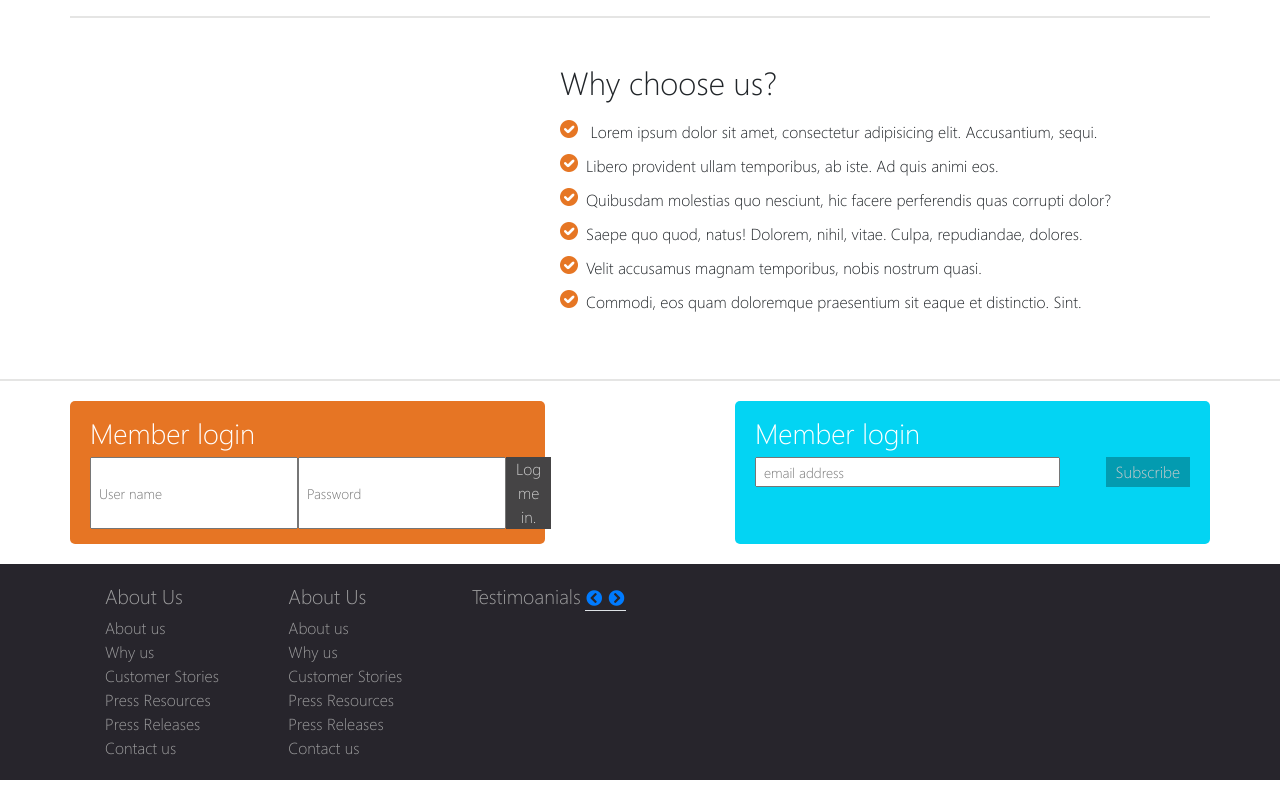
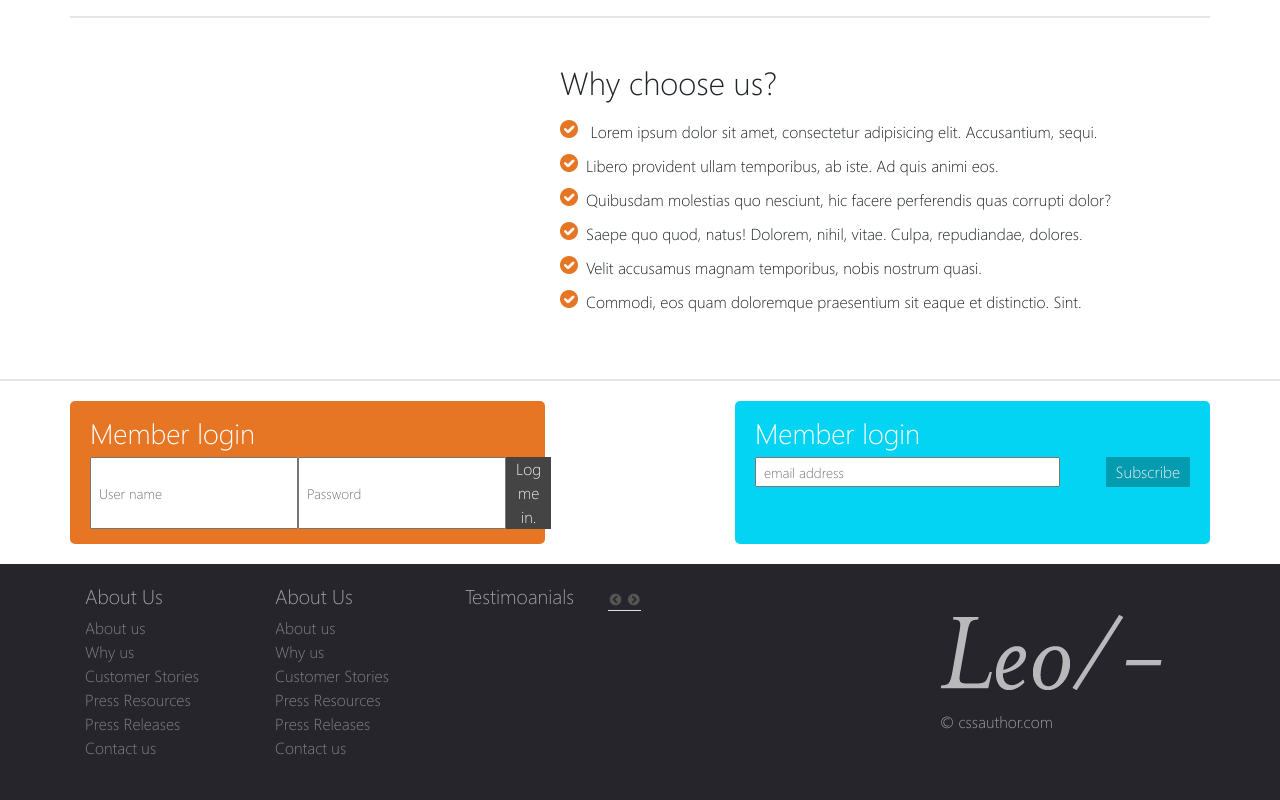
Before and after one commit to VashSasha/Bootstrap-Website-2-.v1, a plain HTML site: page index.html in a window 1280 px wide. Shown: the part 1304-2104 px from the top of the page. Drawn offline with nearby package versions, Linux system fonts and the light colour scheme.

Commit message:
The final one

```diff
--- a/css/main.css
+++ b/css/main.css
@@ -77,6 +77,17 @@ nav .logo{
 	color: #fff;
 	box-shadow: 0 0 5px #000;
 	font-size: 16px;
+	transition: all 0.3s;
+	text-decoration: none;
+	cursor: pointer;
+}
+
+
+.btn-green:hover,
+.log-btn:hover,
+.sub-btn:hover{
+	box-shadow: 0 0 5px #fff;
+	transform: scale(1.1)
 }
 
 .tabs{
@@ -177,14 +188,16 @@ input::placeholder{
 	padding: 0 5px;
 }
 button{
-	color: #ccc;
+	color: #eee;
 	border: none;
 	padding: 0 10px;
 	cursor: pointer;
+	transition: all 0.3s;
 }
 .log-btn{
 	background-color: #454445;
 }
+
 
 .sub-btn{
 	background-color: #039BB0;
@@ -201,7 +214,7 @@ footer{
 }
 
 .footer-caption{
-	padding: 20px;
+	padding: 20px 0 40px;
 }
 
 .footer-content{
@@ -212,6 +225,7 @@ footer{
 	list-style-type: none;
 	padding: 0;
 	margin: 0;
+	color: #818181;
 }
 
 .footer-tabs h5,
@@ -223,6 +237,9 @@ footer{
 .footer-tabs ul li a{
 	padding: 0;
 	background-color: transparent;
+	border: none;
+	color: #535653;
+	font-size: 12px;
 }
 
 .footer-tabs .tab-content>.active{
@@ -231,4 +248,17 @@ footer{
 
 .footer-tabs .tab-pane{
 	padding:  0;
+	color: #818181;
 }
+.footer-tabs .nav-tabs .nav-link.active{
+	border-radius: 0;
+	background-color: transparent;
+	border: none;
+}
+.footer-tabs .nav-tabs{
+	margin-left: 30px;
+}
+
+footer img{
+	padding: 20px 0;
+}
--- a/index.html
+++ b/index.html
@@ -217,22 +217,26 @@
 					<li>Contact us</li>
 				</ul>
 			</div>
-			<div class="col-4 footer-tabs">
+			<div class="col-5 footer-tabs">
 				<h5>Testimoanials</h5>
 				<ul class="nav nav-tabs" id="myTab" role="tablist">
 				  <li class="nav-item" role="presentation">
-					<a class="nav-link" id="profile-tab" data-toggle="tab" href="#profile" role="tab" aria-controls="profile" aria-selected="false"><i class="fas fa-chevron-circle-left"></i></a>
+					<a class="nav-link " id="profile-tab" data-toggle="tab" href="#profile" role="tab" aria-controls="profile" aria-selected="true"><i class="fas fa-chevron-circle-left"></i></a>
 				  </li>
 				  <li class="nav-item" role="presentation">
 					<a class="nav-link" id="contact-tab" data-toggle="tab" href="#contact" role="tab" aria-controls="contact" aria-selected="false"><i class="fas fa-chevron-circle-right"></i></a>
 				  </li>
 				</ul>
 				<div class="tab-content" id="myTabContent">
-				  <div class="tab-pane fade" id="profile" role="tabpanel" aria-labelledby="profile-tab">Lorem ipsum dolor sit amet, consectetur adipisicing elit. Maxime, ipsum. Reiciendis illo dignissimos soluta corporis, magnam, quo quaerat consectetur fugit totam suscipit ipsa sapiente voluptates, doloribuss nihil.</div>
+				  <div class="tab-pane fade"  id="profile" role="tabpanel" aria-labelledby="profile-tab">Lorem ipsum dolor sit amet, consectetur adipisicing elit. Maxime, ipsum. Reiciendis illo dignissimos soluta corporis, magnam, quo quaerat consectetur fugit totam suscipit ipsa sapiente voluptates, doloribusstotam suscipit ipsa sapiente voluptates, doloribuss nihil.</div>
 				  <div class="tab-pane fade" id="contact" role="tabpanel" aria-labelledby="contact-tab">ipsum. Reiciendis illo dignissimos soluta corporis, magnam, quo quaerat consectetur fugit totam suscipit ipsa sapiente voluptates, doloribus dolor nulla debitis nihil.</div>
 				</div>
 			</div>
-			<div class="col"></div>
+			<div class="col align-self-center copyright">
+				<img src="img/Leo_-%20copy.png" alt="leo">
+				<p>&#169;<span> cssauthor.com</span></p>
+
+			</div>
 		</div>
 	</div>
 	</footer>
```
